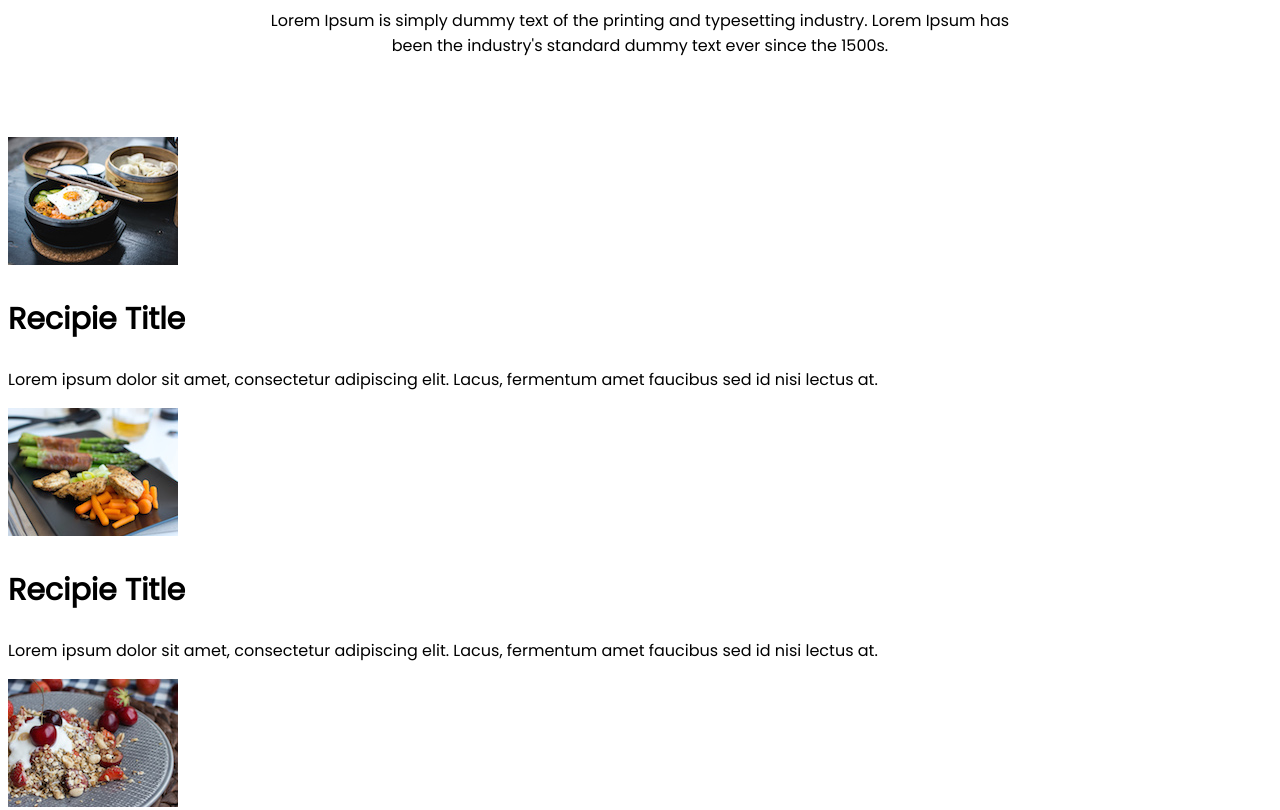
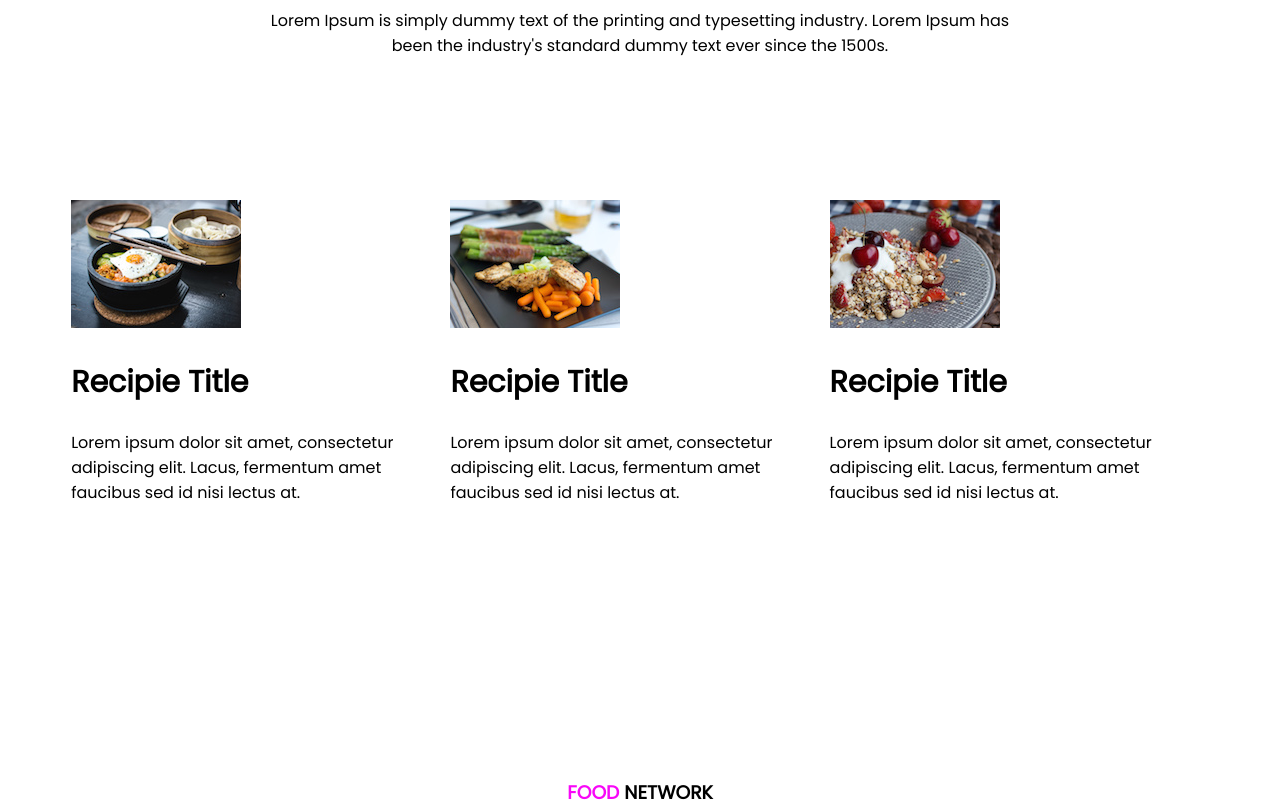
Before and after one commit to Syedshajib55/Food-Delivery, a plain HTML site: page index.html in a window 1280 px wide. Shown: the part 1480-2290 px from the top of the page. Drawn offline with Linux system fonts and the light colour scheme.

Commit message:
add recipe

```diff
--- a/index.html
+++ b/index.html
@@ -45,7 +45,7 @@
             1500s.</p>
     </section>
     <section class="section-4">
-        <div>
+        <div class="flexible recipe-title">
             <div>
                 <img src="recipe-1.jpg" alt="">
                 <h2>Recipie Title</h2>
--- a/style.css
+++ b/style.css
@@ -67,6 +67,7 @@ h2{
 
 }
 .section-4{
+    padding: 5%;
 
 }
 #sec-5{
```
